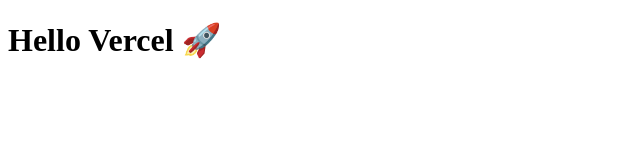
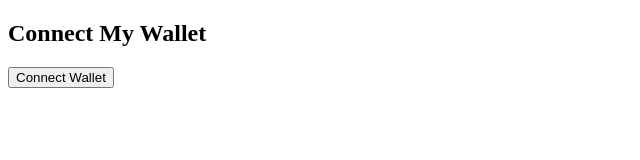
Before and after one commit to morepay36-commits/my-vercel-project, a plain HTML site: page index.html in a window 1280 px wide. Shown: the whole page, without its empty margins (0-640 px from the left). Drawn offline with Linux system fonts and the light colour scheme.

Commit message:
Update index.html

```diff
--- a/index.html
+++ b/index.html
@@ -1,9 +1,37 @@
 <!DOCTYPE html>
 <html>
 <head>
-  <title>My Vercel Project</title>
+  <title>My Wallet App</title>
 </head>
 <body>
-  <h1>Hello Vercel 🚀</h1>
+
+<h2>Connect My Wallet</h2>
+<button onclick="connectWallet()">Connect Wallet</button>
+
+<p id="status"></p>
+<p id="address"></p>
+
+<script>
+async function connectWallet() {
+  if (!window.ethereum) {
+    alert("Wallet not found. Use MetaMask or Trust Wallet browser.");
+    return;
+  }
+
+  try {
+    const accounts = await window.ethereum.request({
+      method: "eth_requestAccounts"
+    });
+
+    document.getElementById("status").innerText = "Connected ✅";
+    document.getElementById("address").innerText =
+      "Wallet Address: " + accounts[0];
+
+  } catch (err) {
+    alert("Connection rejected");
+  }
+}
+</script>
+
 </body>
 </html>
```
